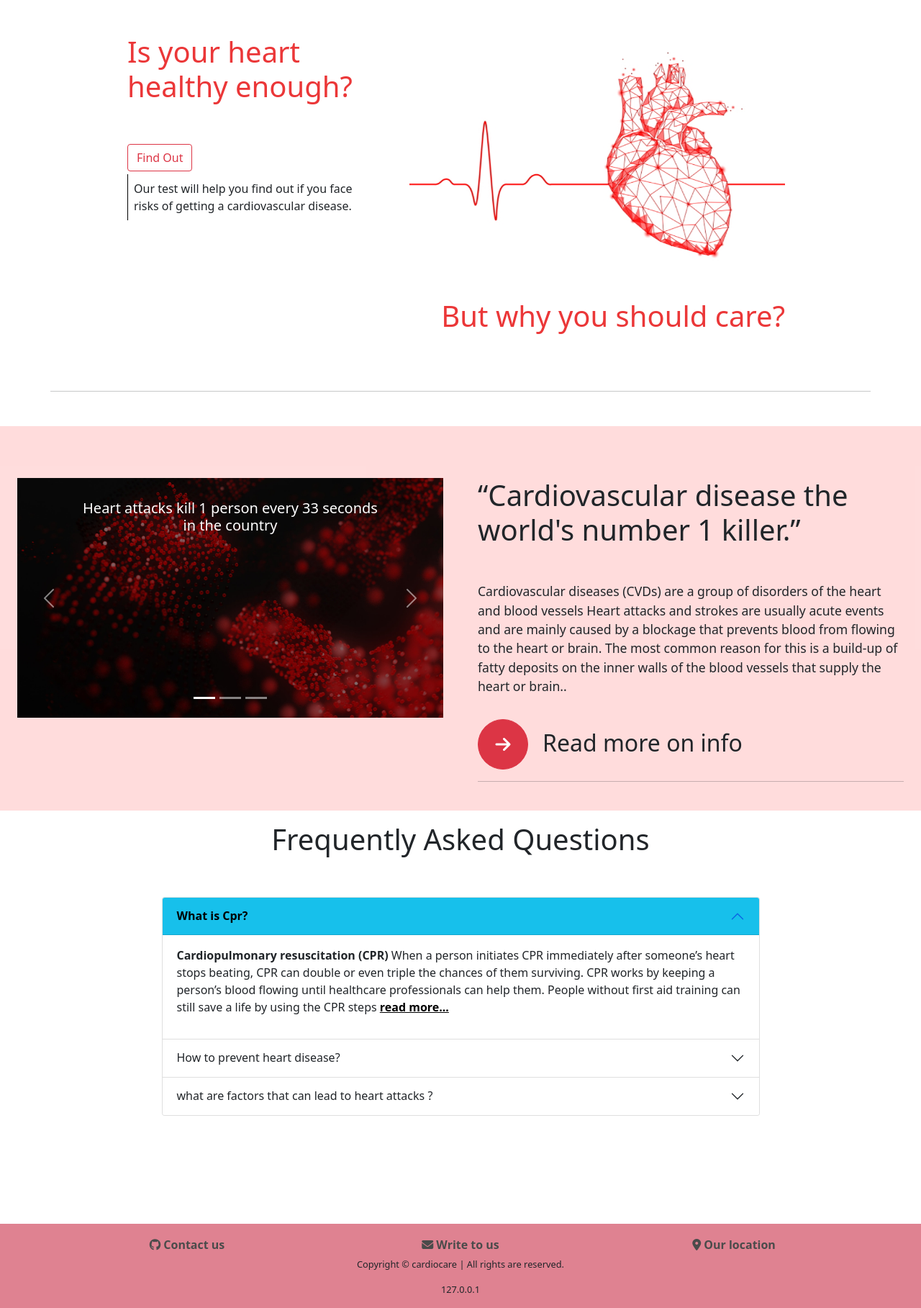
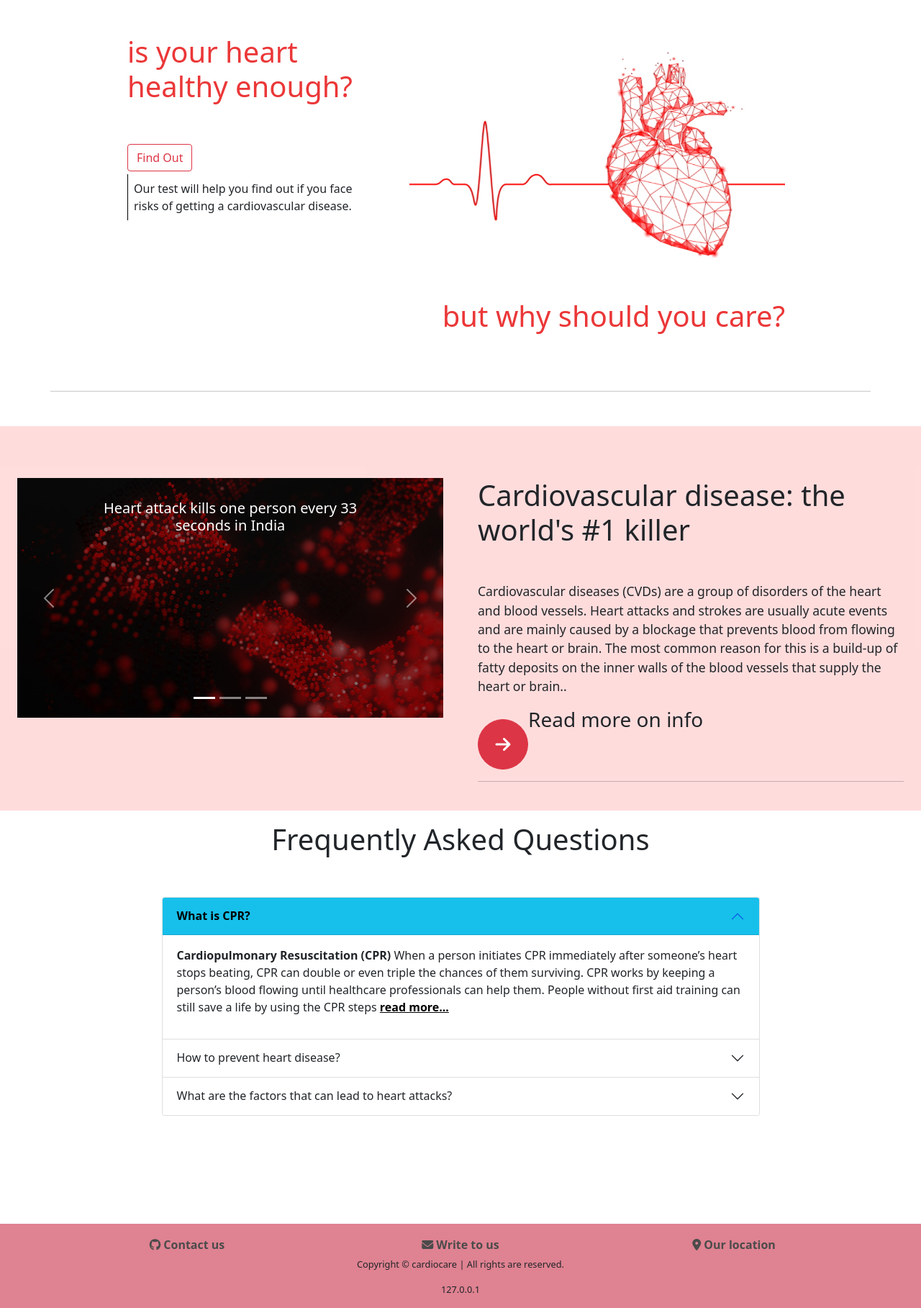
Before and after one commit to AsadNizami/Cardiocare, a Django app: page / in a window 1280 px wide. Shown: the part 116-1933 px from the top of the page at 72% size. Run offline with Django 3.2, Linux system fonts and the light colour scheme; some libraries are stand-ins or nearby versions.

Commit message:
did minor changes to home page

```diff
--- a/app/templates/app/home.html
+++ b/app/templates/app/home.html
@@ -9,7 +9,7 @@
 
       <div class="col-md-4 ">
 
-        <h1 style='color: #EB3738' class='mt-lg-5'>Is your heart <br> healthy enough?</h1>
+        <h1 style='color: #EB3738' class='mt-lg-5'>is your heart <br> healthy enough?</h1>
         <div>
           <a href="{% url 'test' %}" class = 'btn btn-outline-danger mt-lg-5'>Find Out</a>
           <p class="mt-1 p-lg-2 sec-1"> Our test will help you find out if you face<br> risks of getting a
@@ -21,7 +21,7 @@
 
       <div class="col-md-6 p-lg-4 mt-lg-5">
         <img class='img-fluid' src="{% static 'app\home\heart-1.png' %}">
-        <h1 style='color: #EB3738' class='mt-5 text-end'>But why you should care?</h1>
+        <h1 style='color: #EB3738' class='mt-5 text-end'>but why should you care?</h1>
      </div>
 
       <hr class='mt-lg-5 mb-lg-5'>
@@ -49,7 +49,7 @@
               <div class="carousel-item active">
                 <img src="{% static 'app\home\csm_2020_Header_backup_60c9cbce2b.jpg' %}" class="d-block w-100" alt="image_c">
                 <div class="carousel-caption  d-md-block">
-                  <h5>Heart attacks kill 1 person every 33 seconds in the country </h5>
+                  <h5>Heart attack kills one person every 33 seconds in India </h5>
 
                 </div>
               </div>
@@ -57,7 +57,7 @@
                 <img src="{% static 'app\home\csm_2020_Header_backup_60c9cbce2b.jpg' %}" class="d-block w-100"
                   alt="image_c">
                 <div class="carousel-caption  d-md-block">
-                  <h5>World Heart Day is celebrated every year on 29 September</h5>
+                  <h5>World Heart Day is celebrated every year on 29th September</h5>
 
                 </div>
               </div>
@@ -65,7 +65,7 @@
                 <img src="{% static 'app\home\csm_2020_Header_backup_60c9cbce2b.jpg' %}" class="d-block w-100"
                   alt="image_c">
                 <div class="carousel-caption d-md-block">
-                  <h5>You can develop a Heart Attack without any evident symptoms. This condition is also known as a
+                  <h5>You can have a heart attack without showing any evident symptoms. This condition is known as a
                     silent heart attack</h5>
 
                 </div>
@@ -85,14 +85,14 @@
 
         </div>
         <div class="col-md-6 col-lg-6 mt-lg-5 p-4">
-          <h1>“Cardiovascular disease the world's number 1 killer.”</h1>
-          <p class='mt-5' style='font-size: 1.1rem'>Cardiovascular diseases (CVDs) are a group of disorders of the heart and blood vessels
+          <h1>Cardiovascular disease: the world's #1 killer</h1>
+          <p class='mt-5' style='font-size: 1.1rem'>Cardiovascular diseases (CVDs) are a group of disorders of the heart and blood vessels.
             Heart attacks and strokes are usually acute events and are mainly caused by a blockage that prevents blood from flowing to the heart or brain. The most common reason for this is a build-up of fatty deposits on the inner walls of the blood vessels that supply the heart or brain..</p>
           <div class='flag'>
               <a href = "{% url 'info' %}">
             <button type="button" class="btn btn-danger btn-xl mt-3"><i class="fas fa-arrow-right"></i></button>
               </a>
-            <h2>Read more on info</h2>
+            <h3>Read more on info</h3>
           </div>
 
           <hr>
@@ -124,18 +124,18 @@
             <h2 class="accordion-header" id="headingOne">
               <button class="accordion-button new-button" type="button" data-bs-toggle="collapse" data-bs-target="#collapseOne"
                 aria-expanded="true" aria-controls="collapseOne">
-                What is Cpr?
+                What is CPR?
               </button>
             </h2>
             <div id="collapseOne" class="accordion-collapse collapse show" aria-labelledby="headingOne"
               data-bs-parent="#accordionExample">
               <div class="accordion-body">
                 <p>
-                  <strong>Cardiopulmonary resuscitation (CPR)</strong> When a person initiates CPR immediately after
+                  <strong>Cardiopulmonary Resuscitation (CPR)</strong> When a person initiates CPR immediately after
                   someone’s heart stops beating, CPR can double or even triple the chances of them surviving.
                   CPR works by keeping a person’s blood flowing until healthcare professionals can help them. People
                   without first aid training can still save a life by using the CPR steps
-                  <a href='https://www.medicalnewstoday.com/articles/324712'>read more...</a>
+                  <a href='https://www.medicalnewstoday.com/articles/324712' target='_blank'>read more...</a>
                 </p>
 
               </div>
@@ -154,7 +154,7 @@
                 <p>Four key lifestyle steps can dramatically reduce your chances of developing cardiovascular risk
                   factors and ultimately heart disease
                   <a
-                    href='https://www.hsph.harvard.edu/nutritionsource/disease-prevention/cardiovascular-disease/preventing-cvd/'>read
+                    href='https://www.hsph.harvard.edu/nutritionsource/disease-prevention/cardiovascular-disease/preventing-cvd/' target='_blank'>read
                     more ...</a>
                 </p>
 
@@ -165,20 +165,22 @@
             <h2 class="accordion-header" id="headingThree">
               <button class="accordion-button collapsed new-button" type="button" data-bs-toggle="collapse"
                 data-bs-target="#collapseThree" aria-expanded="false" aria-controls="collapseThree">
-                what are factors that can lead to heart attacks ?
+                What are the factors that can lead to heart attacks?
               </button>
             </h2>
             <div id="collapseThree" class="accordion-collapse collapse" aria-labelledby="headingThree"
               data-bs-parent="#accordionExample">
               <div class="accordion-body">
                 <p>
-                  High blood pressure.
-                  High cholesterol.
-                  Smoking.
-                  Diabetes.
-                  Obesity.
-                  Sedentary lifestyle. <a
-                    href='https://www.indushealthplus.com/heart-attack-facts-awareness.html'>read more ...</a>
+                    <ul>
+                        <li>High blood pressure.</li>
+                        <li>High cholesterol.</li>
+                        <li>Smoking.</li>
+                        <li>Diabetes.</li>
+                        <li>Obesity.</li>
+                        <li>Sedentary lifestyle.</li>
+                    </ul>
+                   <a href='https://www.indushealthplus.com/heart-attack-facts-awareness.html' target='_blank'>read more ...</a>
                 </p>
 
               </div>
```
